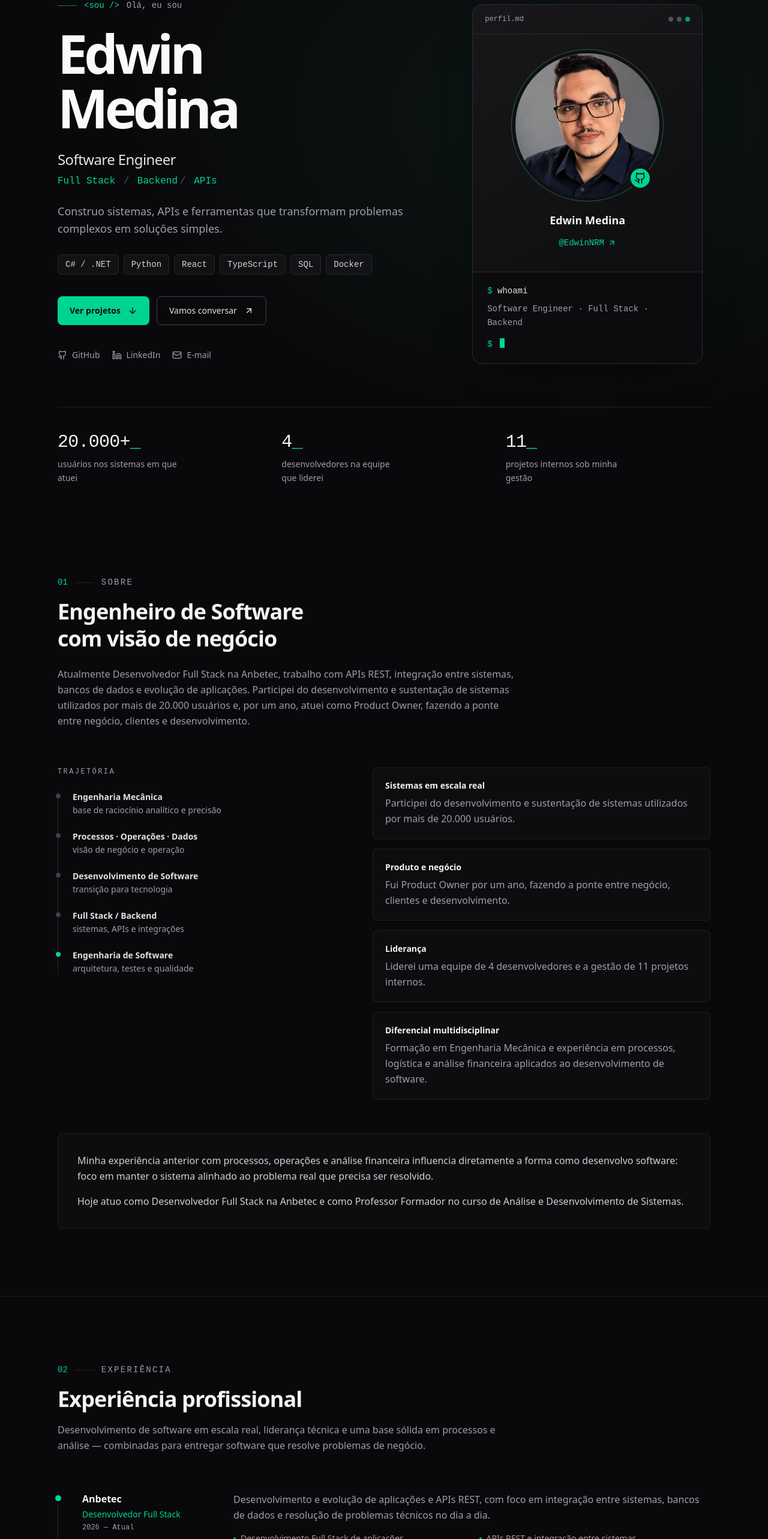
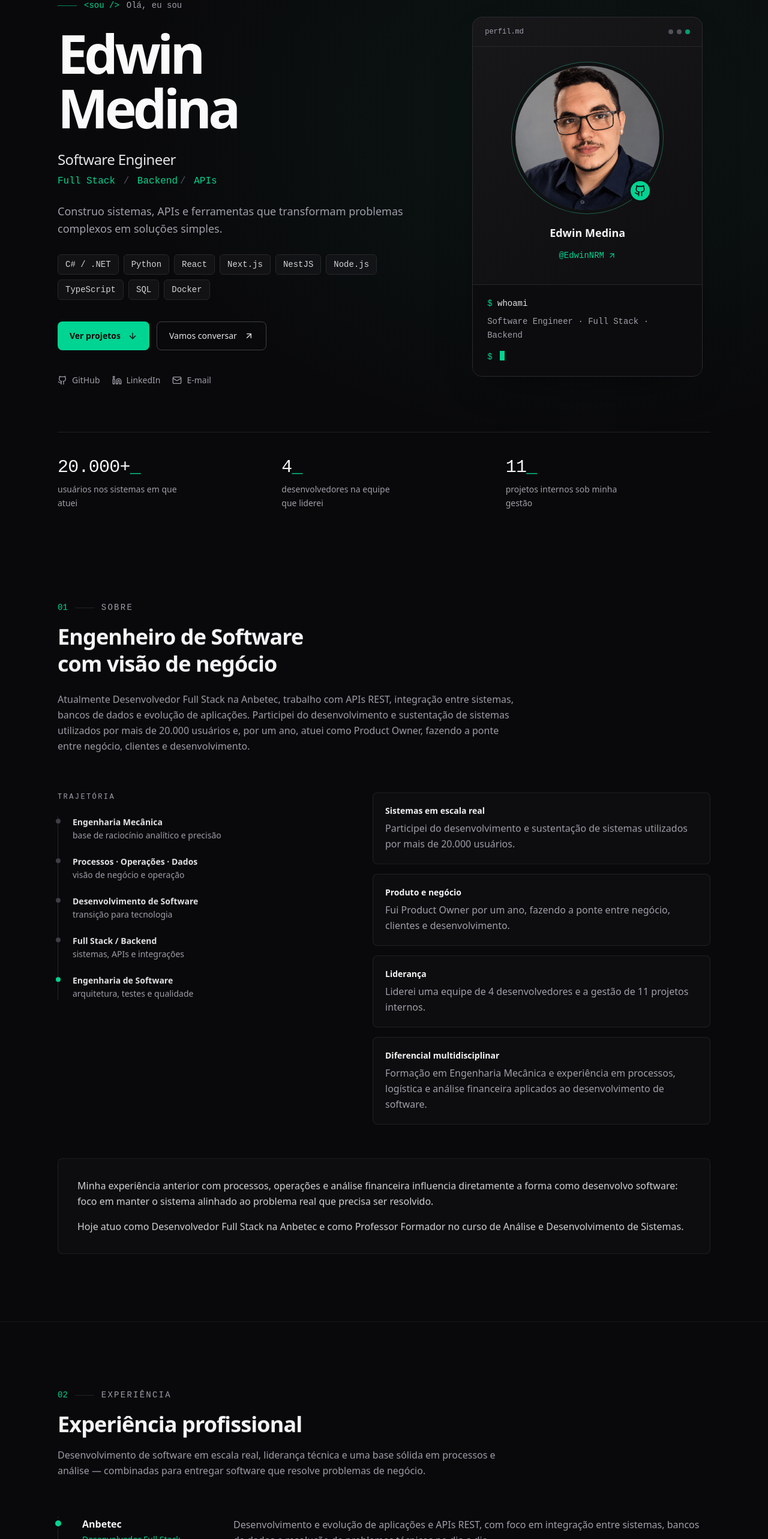
Before and after one commit to EdwinNRM/Portfolio, a React (Vite) app: page / in a window 1280 px wide. Shown: the part 178-2744 px from the top of the page at 60% size. Built offline with nearby package versions, Linux system fonts and the light colour scheme.

Commit message:
Update technology stack, education order and teaching subjects

```diff
--- a/src/data/education.ts
+++ b/src/data/education.ts
@@ -1,17 +1,17 @@
 import type { EducationItem, AwardItem } from "../types";
 
 export const education: EducationItem[] = [
+  {
+    degree: "Pós-graduação Lato Sensu em Inteligência Artificial e Machine Learning",
+    institution: "Universidade Pitágoras Unopar Anhanguera",
+    period: "2026",
+    type: "postgrad",
+  },
   {
     degree: "Bacharelado em Engenharia de Software",
     institution: "UniEVANGÉLICA",
     period: "2025",
     type: "degree",
-  },
-  {
-    degree: "Pós-graduação Lato Sensu em Inteligência Artificial e Machine Learning",
-    institution: "Universidade Pitágoras Unopar Anhanguera",
-    period: "2026",
-    type: "postgrad",
   },
   {
     degree: "Bacharelado em Engenharia Mecânica",
--- a/src/data/experience.ts
+++ b/src/data/experience.ts
@@ -1,4 +1,5 @@
 import type { ExperienceItem } from "../types";
+import { teachingSubjects } from "./teaching";
 
 export const trajectory: { label: string; note: string }[] = [
   { label: "Engenharia Mecânica", note: "base de raciocínio analítico e precisão" },
@@ -25,6 +26,14 @@ export const experience: ExperienceItem[] = [
     ],
   },
   {
+    company: "Universidade Evangélica de Goiás",
+    role: "Professor Formador",
+    period: "2026 — Atual",
+    summary:
+      "Ministro atualmente seis disciplinas no curso de Análise e Desenvolvimento de Sistemas, abrangendo programação, desenvolvimento de APIs e aplicações móveis, segurança da informação e testes de software.",
+    highlights: teachingSubjects,
+  },
+  {
     company: "Framework Digital",
     role: "Desenvolvedor de Software",
     period: "2022 — 2025",
@@ -38,19 +47,6 @@ export const experience: ExperienceItem[] = [
       "Product Owner por 1 ano — interface entre negócio, clientes e dev",
       "Liderança de 4 desenvolvedores",
       "Gestão de 11 projetos internos",
-    ],
-  },
-  {
-    company: "Universidade Evangélica de Goiás",
-    role: "Professor Formador",
-    period: "2026 — Atual",
-    summary:
-      "Ministro conteúdos no curso de Análise e Desenvolvimento de Sistemas, com foco em desenvolvimento de APIs, integração de sistemas e testes de software.",
-    highlights: [
-      "Desenvolvimento de APIs",
-      "Integração de sistemas",
-      "Testes de software e qualidade",
-      "Resolução de problemas técnicos",
     ],
   },
   {
--- a/src/data/site.ts
+++ b/src/data/site.ts
@@ -25,4 +25,6 @@ export const navItems = [
   { label: "Contato", href: "#contato" },
 ] as const;
 
-export const heroStack = ["C# / .NET", "Python", "React", "TypeScript", "SQL", "Docker"];
+export const heroStack = [
+  "C# / .NET", "Python", "React", "Next.js", "NestJS", "Node.js", "TypeScript", "SQL", "Docker",
+];
--- a/src/data/skills.ts
+++ b/src/data/skills.ts
@@ -3,11 +3,11 @@ import type { SkillCategory } from "../types";
 export const skillCategories: SkillCategory[] = [
   {
     name: "Backend",
-    items: ["C#", ".NET", "Python", "FastAPI", "Node.js", "PHP", "Laravel"],
+    items: ["C#", ".NET", "Python", "FastAPI", "Node.js", "NestJS", "TypeScript", "PHP", "Laravel"],
   },
   {
     name: "Frontend",
-    items: ["React", "TypeScript", "JavaScript", "HTML", "CSS", "React Native"],
+    items: ["React", "Next.js", "TypeScript", "JavaScript", "HTML", "CSS", "React Native"],
   },
   {
     name: "Banco de dados",
--- a/src/data/teaching.ts
+++ b/src/data/teaching.ts
@@ -1,12 +1,16 @@
+export const teachingSubjects = [
+  "Algoritmos e Programação",
+  "Desenvolvimento de API Back-end",
+  "Legislação e Segurança da Informação",
+  "Programação Orientada a Objetos",
+  "Programação para Dispositivos Móveis",
+  "Teste de Software",
+];
+
 export const teaching = {
   label: "Professor Formador",
   subjectLine: "Análise e Desenvolvimento de Sistemas",
-  contexts: [
-    "Desenvolvimento de APIs",
-    "Integração de sistemas",
-    "Testes de software",
-    "Qualidade e resolução de problemas",
-  ],
+  contexts: teachingSubjects,
   evidence: [
     "Comunicação técnica clara",
     "Liderança técnica",
--- a/src/sections/Teaching.tsx
+++ b/src/sections/Teaching.tsx
@@ -19,6 +19,8 @@ export function Teaching() {
                   {teaching.subjectLine}
                 </h3>
                 <p className="mt-3 text-base leading-relaxed text-zinc-400">
+                  Atualmente ministro seis disciplinas na Universidade Evangélica de Goiás.
+                  {" "}
                   Ensinar consolida o domínio técnico. Ministrar esses conteúdos exige e evidencia
                   comunicação clara, liderança técnica e capacidade de estruturar e transmitir
                   conceitos de forma precisa.
@@ -27,7 +29,7 @@ export function Teaching() {
               <div className="grid gap-8 sm:grid-cols-2">
                 <div>
                   <h4 className="font-mono text-xs uppercase tracking-[0.2em] text-zinc-400">
-                    Conteúdos
+                    Disciplinas atuais ({teaching.contexts.length})
                   </h4>
                   <ul className="mt-4 space-y-2.5">
                     {teaching.contexts.map((item) => (
```
